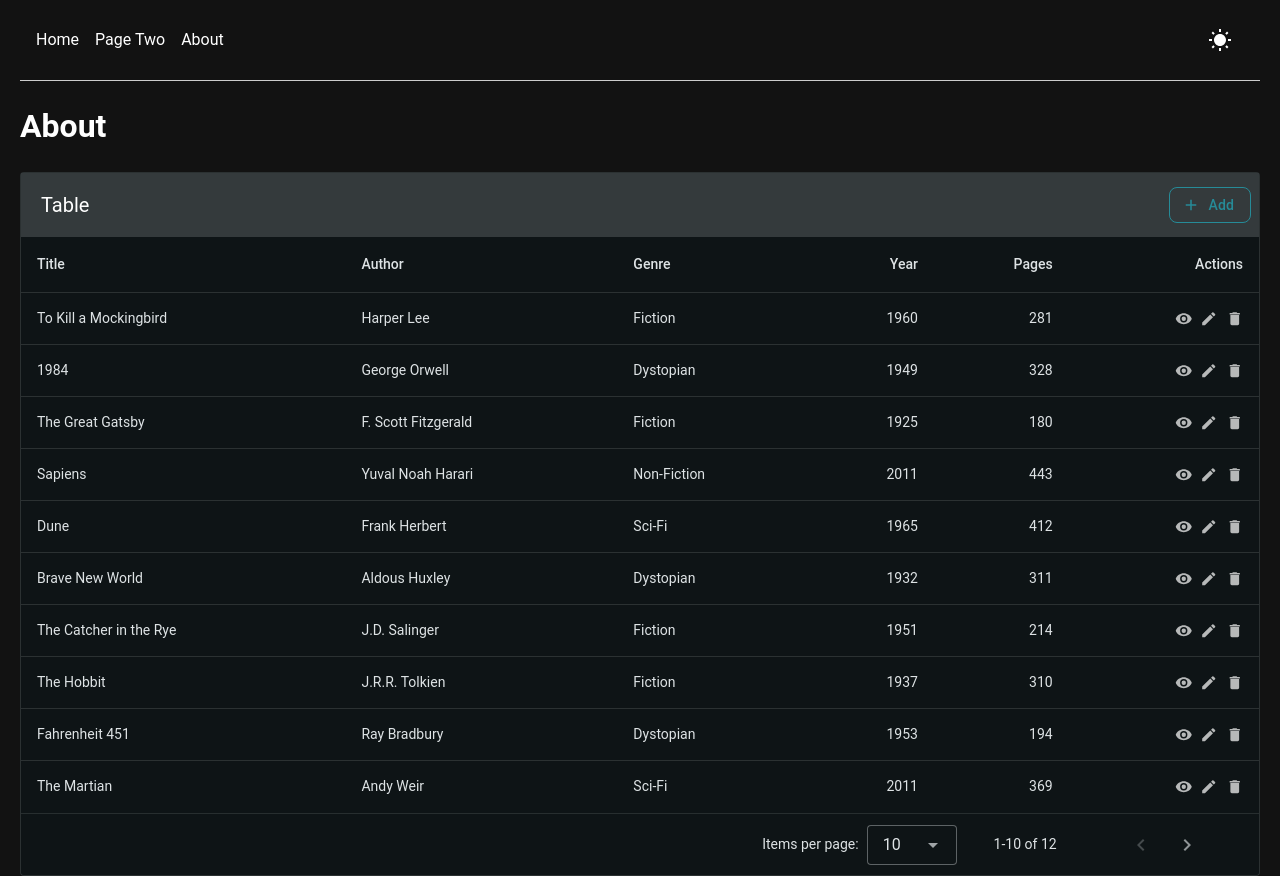
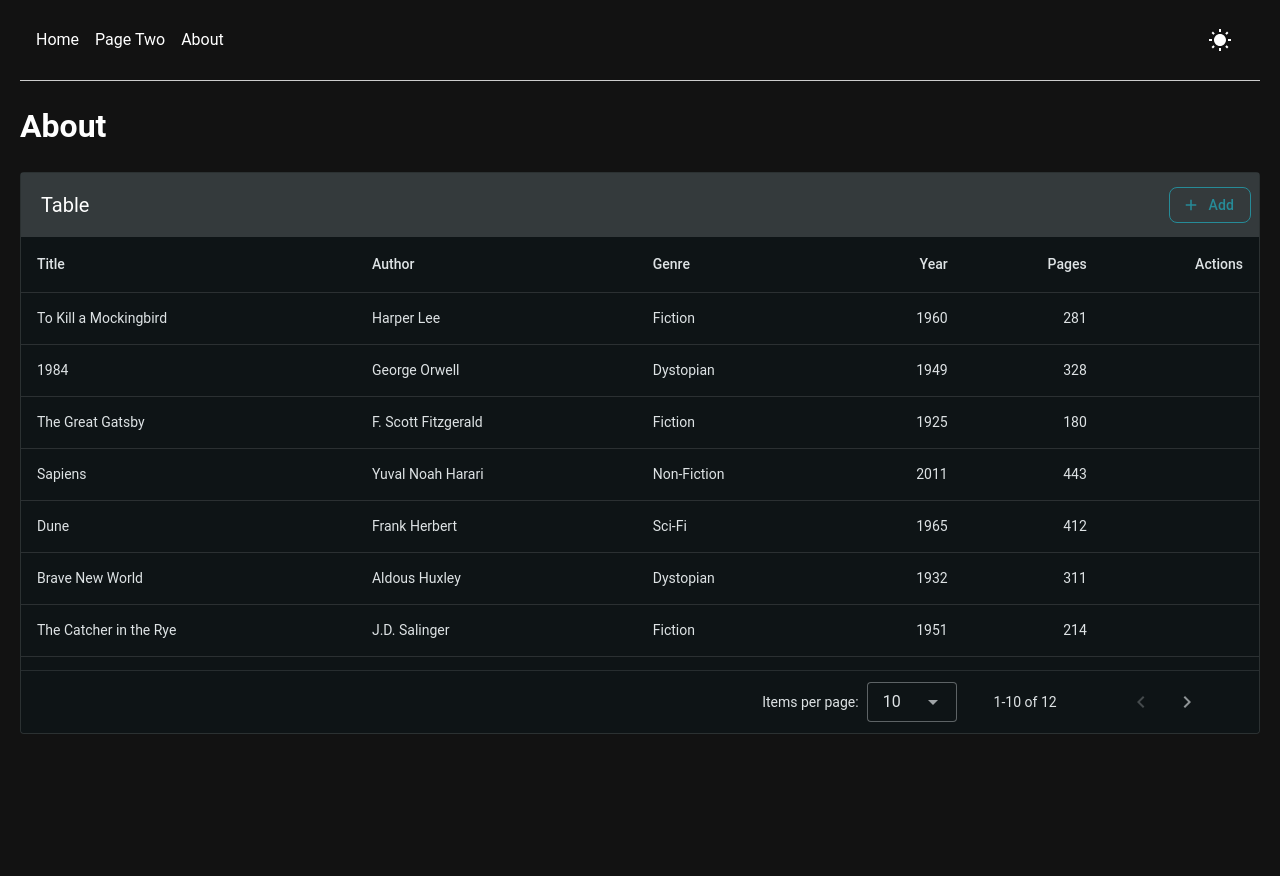
Before and after one commit to dkmullen/vue-lab-again, a Vue app: page /about in a window 1280 px wide. After the commit the page ends 800 px from the top, so only its background shows below. Built offline with nearby package versions, Linux system fonts and the light colour scheme.

Commit message:
Work on table

```diff
--- a/src/components/EntityForm.vue
+++ b/src/components/shared-components/EntityForm.vue
@@ -1,6 +1,5 @@
 <script setup>
 import { reactive, ref } from 'vue'
-import BaseTextArea from './base-components/BaseTextArea.vue'
 
 const props = defineProps({
   formModel: { type: Array },
--- a/src/components/shared-components/TableComponent.vue
+++ b/src/components/shared-components/TableComponent.vue
@@ -1,16 +1,36 @@
 <script setup>
 
-defineProps({
+import { ref, computed } from 'vue'
+
+const pageCount = computed(() => Math.ceil(props.items.length / 10))
+const pageSize = ref(10)
+
+const props = defineProps({
   headers: { type: Array },
   items: { type: Array },
   title: { type: String, default: 'Table' },
   addButtonText: { type: String, default: 'Add' },
+  id: { type: String, default: 'shared-table' },
+  actions: { type: Array, default: () => [] },
 })
 
 const emit = defineEmits(['doAction'])
 
 function doAction(action, id) {
   emit('doAction', { action, id })
+}
+
+function getIcon(action) {
+  switch (action) {
+    case 'view':
+      return 'mdi-eye'
+    case 'edit':
+      return 'mdi-pencil'
+    case 'delete':
+      return 'mdi-delete'
+    default:
+      return ''
+  }
 }
 
 </script>
@@ -21,6 +41,9 @@ function doAction(action, id) {
       :headers="headers"
       :hide-default-footer="items.length < 11"
       :items="items"
+      :items-per-page="pageSize"
+      :page-count="pageCount"
+      :id="id"
     >
       <template v-slot:top>
         <v-toolbar flat>
@@ -41,9 +64,9 @@ function doAction(action, id) {
 
       <template v-slot:[`item.actions`]="{ item }">
         <div class="d-flex ga-2 justify-end">
-          <v-icon color="medium-emphasis" icon="mdi-eye" size="small" @click="doAction('view', item.id)"></v-icon>
-          <v-icon color="medium-emphasis" icon="mdi-pencil" size="small" @click="doAction('edit', item.id)"></v-icon>
-          <v-icon color="medium-emphasis" icon="mdi-delete" size="small" @click="doAction('delete', item.id)"></v-icon>
+          <v-icon v-for="action in actions" :key="action" :color="medium-emphasis"
+            :icon="getIcon(action)" size="small" @click="doAction(action, item.id)">
+          </v-icon>
         </div>
       </template>
 
@@ -55,3 +78,9 @@ function doAction(action, id) {
     </v-data-table>
   </v-sheet>
 </template>
+
+<style scoped>
+#shared-table {
+  height: 70vh;
+}
+</style>
--- a/src/views/HomeView.vue
+++ b/src/views/HomeView.vue
@@ -1,6 +1,6 @@
 <script setup>
 import { ref, onMounted } from 'vue'
-import EntityForm from '@/components/EntityForm.vue'
+import EntityForm from '@/components/shared-components/EntityForm.vue'
 
 const title = ref('Home')
 
--- a/src/views/PageTwo.vue
+++ b/src/views/PageTwo.vue
@@ -1,6 +1,6 @@
 <script setup>
 import { onMounted } from 'vue'
-import EntityForm from '@/components/EntityForm.vue'
+import EntityForm from '@/components/shared-components/EntityForm.vue'
 
 const formModel = [
   { id: 'name', label: 'Name', cols: 3 },
```
